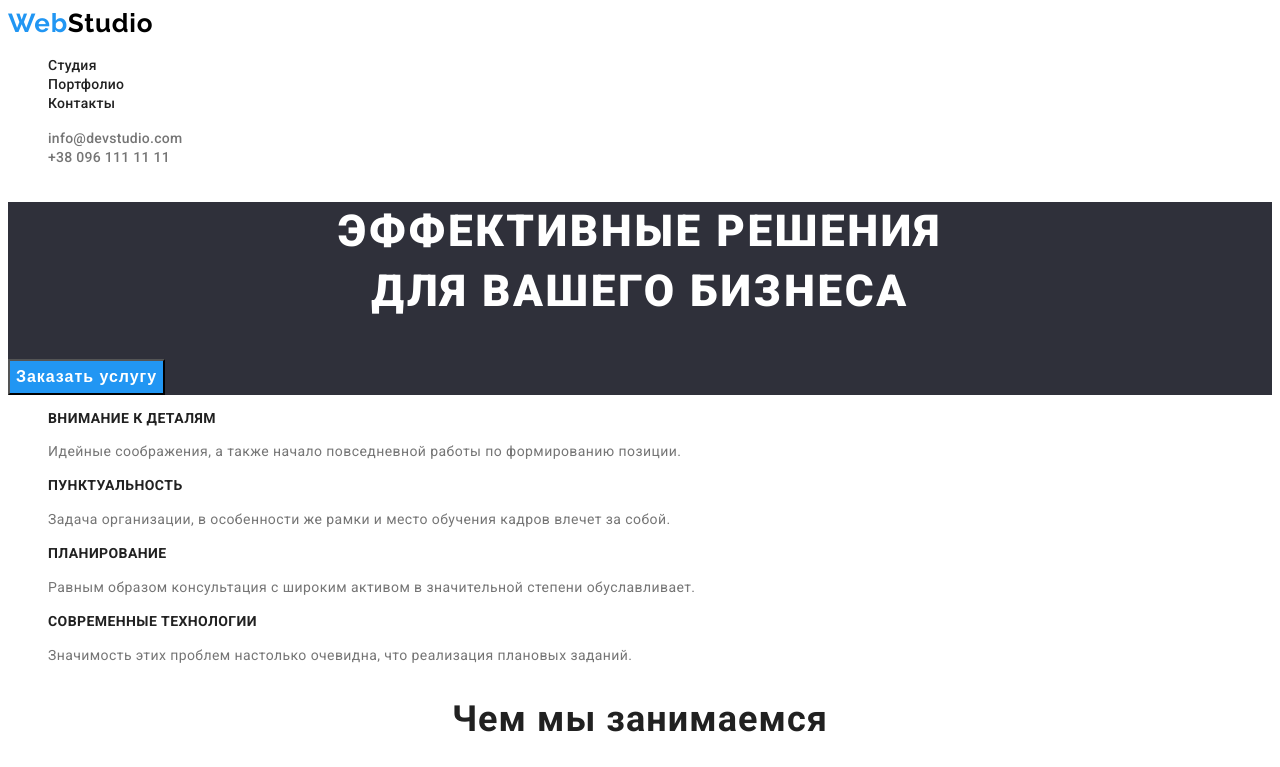
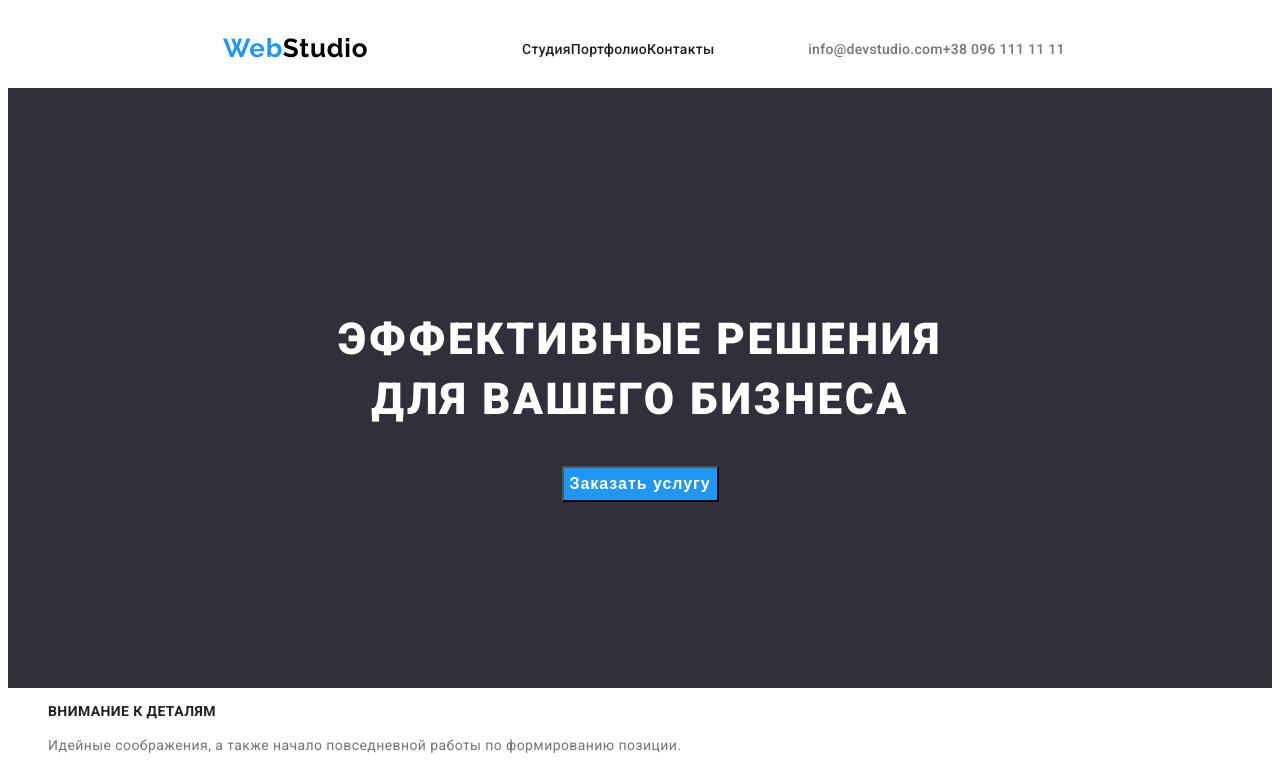
Before and after one commit to AntonNazarchuk/goit-markup-hw-03, a plain HTML site: page index.html in a window 1280 px wide. Shown: the top 767 px of the page. Drawn offline with Linux system fonts and the light colour scheme.

Commit message:
Update styles.css

```diff
--- a/css/styles.css
+++ b/css/styles.css
@@ -30,6 +30,14 @@ body {
 /*------------------ header------------------- */
 .header {
   background-color: #ffffff;
+  height: 80px;
+  display: flex;
+  align-items: center;
+}
+
+.header-navigation {
+  display: flex;
+  align-items: center;
 }
 
 .mainlogo {
@@ -39,6 +47,8 @@ body {
   line-height: 1.19;
   letter-spacing: 0.03em;
   color: var(--main-logo-color);
+  align-items: center;
+  padding-left: 215px;
 }
 
 .mainlogo-second {
@@ -57,6 +67,20 @@ body {
   line-height: 1.19;
   letter-spacing: 0.03em;
   color: var(--thirdlogo-color);
+}
+
+.header-list {
+  display: flex;
+  width: 300px;
+  height: 20px;
+  padding-left: 100px;
+  align-items: center;
+  justify-content: center;
+}
+
+.contacts-list {
+  display: flex;
+  align-items: center;
 }
 
 .header-link {
@@ -91,7 +115,13 @@ body {
 /* index.html */
 .hero-section {
   background-color: var(--background-color);
+  height: 600px;
+  display: flex;
+  flex-direction: column;
+  justify-content: center;
+  align-items: center;
 }
+
 .hero-title {
   font-weight: 900;
   font-size: 44px;
```
